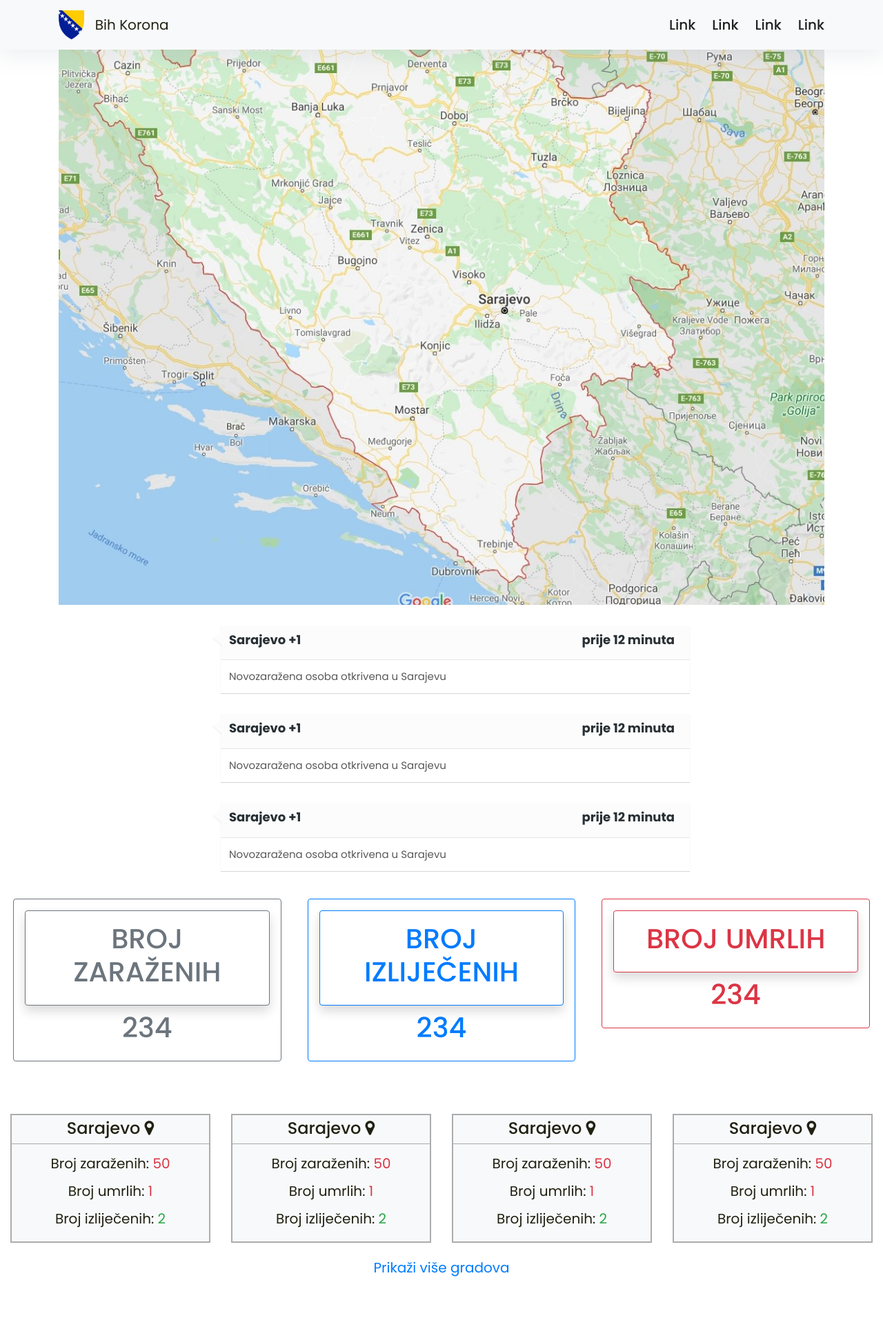
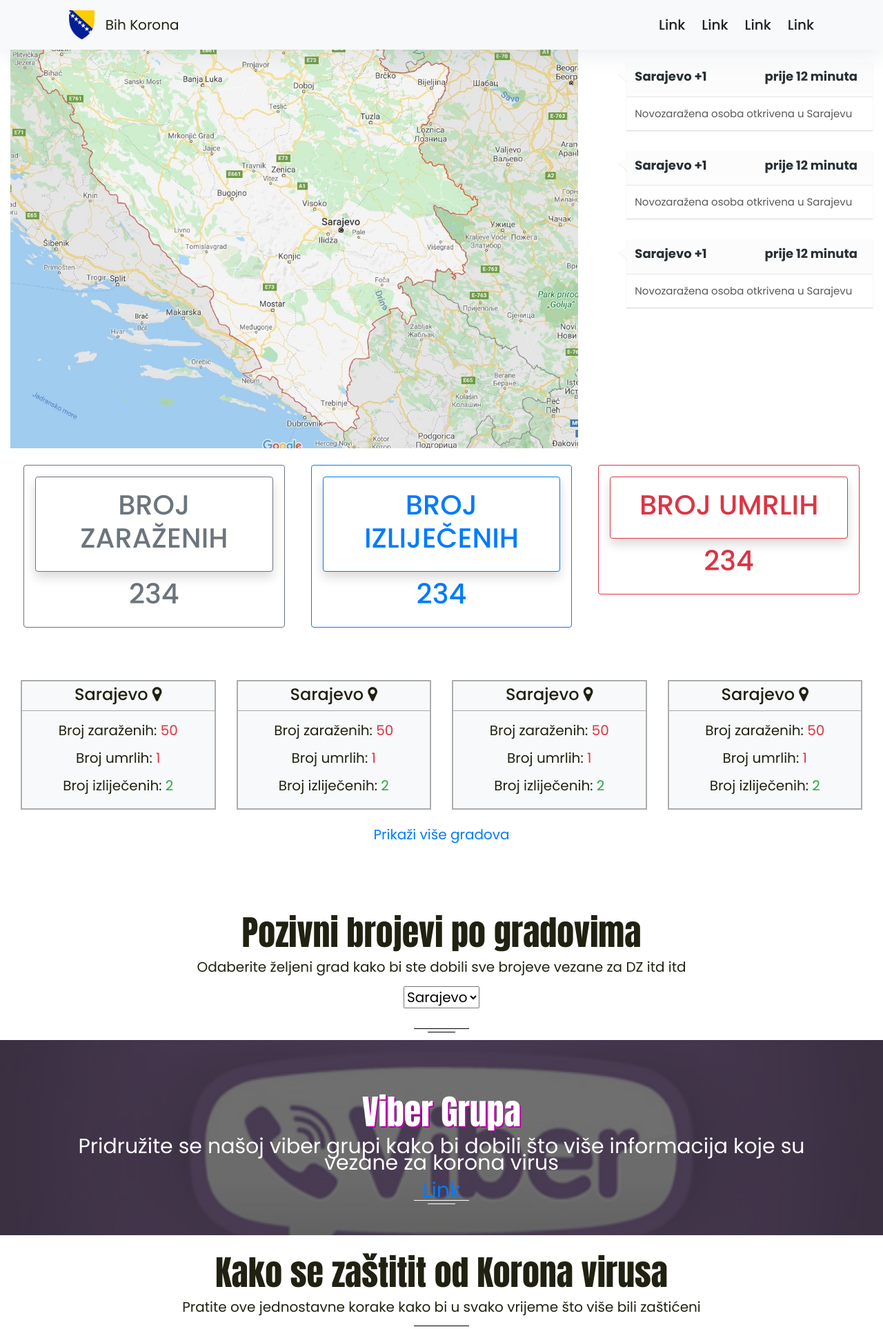
Before and after one commit to devAbu/bih-corona, a PHP site: page / in a window 1280 px wide. Shown: the top 1927 px of the page at 69% size. Run offline with PHP 8.4, Linux system fonts and the light colour scheme.

Commit message:
male izmjene live feed

```diff
--- a/assets/css/style.css
+++ b/assets/css/style.css
@@ -189,10 +189,13 @@ body {
 /* 4. Map */
 /* END Map */
 
+.row {
+    margin: 0;
+}
+
 /* 5. Live-feed */
 .live-feed-container {
     margin: 60px auto 15px;
-width: 768px;
 }
 
 .live-feed-container h1 {
@@ -226,15 +229,16 @@ width: 0;
 }
 
 .live-feed-list .live-feed-box {
-width: 680px;
-float: right;
+    /* width: 680px; */
+    /* float: right; */
     position: relative;
--webkit-box-shadow: 0 1px 1px rgba(0,0,0,0.15);
--moz-box-shadow: 0 1px 1px rgba(0,0,0,0.15);
-box-shadow: 0 1px 1px rgba(0,0,0,0.15);
+    -webkit-box-shadow: 0 1px 1px rgba(0, 0, 0, 0.15);
+    -moz-box-shadow: 0 1px 1px rgba(0, 0, 0, 0.15);
+    box-shadow: 0 1px 1px rgba(0, 0, 0, 0.15);
 }
 
-.live-feed-list .live-feed-box:before, .live-feed-list .live-feed-box:after {
+.live-feed-list .live-feed-box:before,
+.live-feed-list .live-feed-box:after {
     content: '';
     height: 0;
     width: 0;
@@ -249,9 +253,10 @@ left: -11px;
 
 .live-feed-list .live-feed-box:before {
     border-width: 11px 13px 11px 0;
-border-color: transparent rgba(0,0,0,0.05);
+    border-color: transparent rgba(0, 0, 0, 0.05);
     left: -12px;
 }
+
 .live-feed-box .live-feed-head {
     background: #FCFCFC;
     padding: 10px 12px;
@@ -285,12 +290,14 @@ font-weight: 700;
     float: left;
     margin-right: 10px;
 }
-.live-feed-box .live-feed-name i{
+
+.live-feed-box .live-feed-name i {
     float: left;
-    padding-right:8px;
+    padding-right: 8px;
     color: #000;
 }
-.live-feed-time{
+
+.live-feed-time {
     color: #283035;
     font-size: 18px;
     font-weight: 700;
@@ -319,6 +326,7 @@ color: #595959;
     -moz-border-radius: 0 0 4px 4px;
     border-radius: 0 0 4px 4px;
 }
+
 /* END Live-feed */
 
 /* 6. City */
--- a/index.html
+++ b/index.html
@@ -73,12 +73,60 @@
 
     <!-- MAP -->
     <section id="map">
-        <div class="container">
-            <div class="row">
-                <div class="col-xl-12"><img src="assets/images/bih-mapa.jpg" class="img-fluid" alt="Responsive image">
-                </div>
+
+        <div class="row">
+            <div class="col-md-8 col-12">
+                <img src="assets/images/bih-mapa.jpg" class="img-fluid" alt="Responsive image">
+            </div>
+            <div class="col-md-4 col-12 center live-feed-container">
+                <ul class="live-feed-list">
+                    <li>
+                        <div class="live-feed-main-level">
+                            <div class="live-feed-box">
+                                <div class="live-feed-head">
+                                    <h6 class="live-feed-name">Sarajevo +1 </h6>
+                                    <h6 class="live-feed-time">prije 12 minuta</h6>
+                                </div>
+                                <div class="live-feed-content">
+                                    Novozaražena osoba otkrivena u Sarajevu
+                                </div>
+                            </div>
+                        </div>
+                    </li>
+                </ul>
+                <ul class="live-feed-list">
+                    <li>
+                        <div class="live-feed-main-level">
+                            <div class="live-feed-box">
+                                <div class="live-feed-head">
+                                    <h6 class="live-feed-name">Sarajevo +1 </h6>
+                                    <h6 class="live-feed-time">prije 12 minuta</h6>
+                                </div>
+                                <div class="live-feed-content">
+                                    Novozaražena osoba otkrivena u Sarajevu
+                                </div>
+                            </div>
+                        </div>
+                    </li>
+                </ul>
+                <ul class="live-feed-list">
+                    <li>
+                        <div class="live-feed-main-level">
+                            <div class="live-feed-box">
+                                <div class="live-feed-head">
+                                    <h6 class="live-feed-name">Sarajevo +1 </h6>
+                                    <h6 class="live-feed-time">prije 12 minuta</h6>
+                                </div>
+                                <div class="live-feed-content">
+                                    Novozaražena osoba otkrivena u Sarajevu
+                                </div>
+                            </div>
+                        </div>
+                    </li>
+                </ul>
             </div>
         </div>
+
     </section>
     <!-- END MAP -->
 
@@ -86,7 +134,7 @@
     <section id="live-feed">
         <div class="container d-flex justify-content-center">
             <div class="row">
-                <div class="col-xl-12">
+                <!-- <div class="col-xl-12">
                     <ul class="live-feed-list">
                         <li>
                             <div class="live-feed-main-level">
@@ -132,7 +180,7 @@
                             </div>
                         </li>
                     </ul>
-                </div>
+                </div> -->
             </div>
         </div>
     </section>
```
Lines whose indentation alone changed are shown as unchanged.
